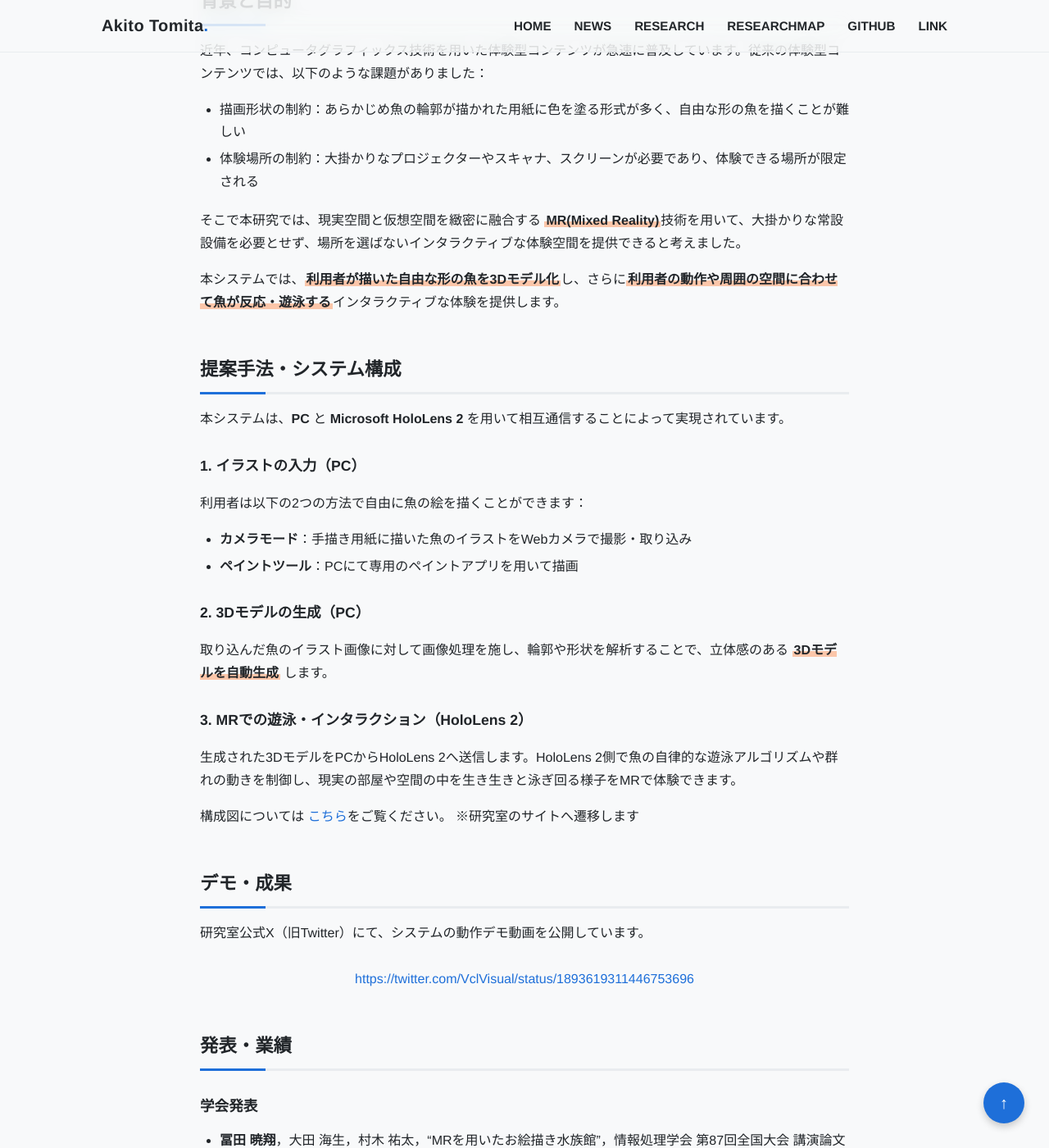
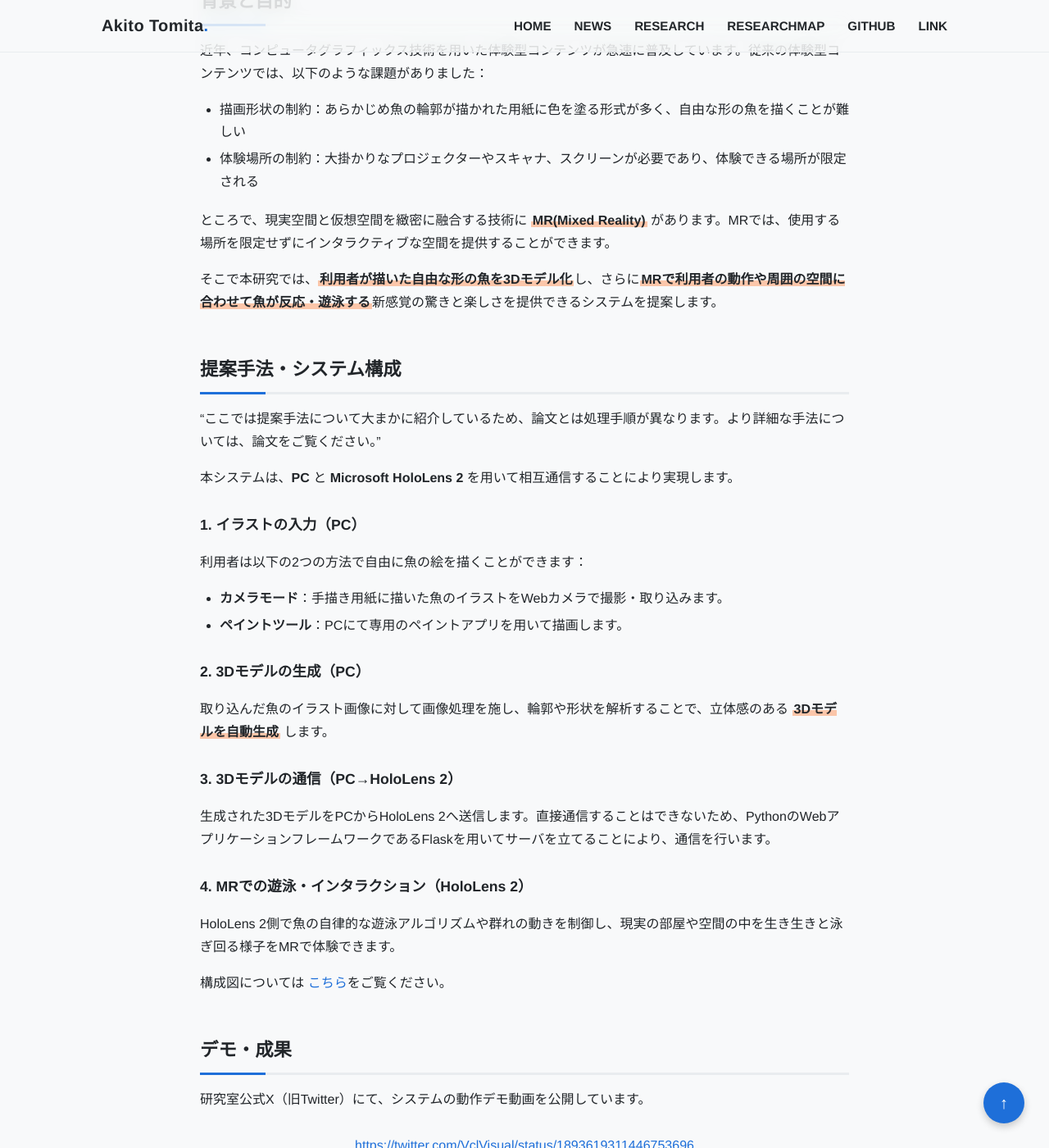
Before and after one commit to TomitaAkito/TomitaAkito.github.io, a Jekyll site: the page built from _research/mr-aquarium.md, in a window 1280 px wide and 1400 px high, scrolled down 1608 px. Shown: the whole window at 82% size. Built offline with Jekyll 4.4.1, drawn with Linux system fonts in a browser that asks for light colours; comment, search, counter and statistics services are not loaded; some of the changed text lies outside the part shown.

Commit message:
URLの短縮，MRおさかな：文面の一部変更

```diff
--- a/_research/mr-sketchaquarium.md
+++ b/_research/mr-aquarium.md
@@ -2,8 +2,8 @@
 title: "MRを用いたお絵描き水族館"
 published: true   # false->非公開
 hidden: false    # true->一覧・Homeから隠蔽
-title_en: "Sketch Aquarium using Mixed Reality"
-icon: /assets/img/research/mr-sketch/icon.png
+title_en: "Sketch Aquarium Using Mixed Reality"
+icon: /assets/img/research/mr-aquarium/icon.png
 color_from: "#1e6fd9"
 color_to: "#38bdf8"
 year: 2025
@@ -14,14 +14,14 @@ keywords: [MR, 複合現実, インタラクティブ, お絵描き]
 tags: [MR, インタラクティブ, お絵描き]
 summary: "利用者が描いた魚のイラストを3Dモデルに変換してMRで泳がせる、体験型システムの研究です。"
 links:
-  - label: "学会発表情報"
+  - label: "情報処理学会全国大会"
     url: "https://www.ipsj.or.jp/event/taikai/87/WEB/data/pdf/4S-04.html"
   - label: "情報学広場(論文)"
     url: "https://ipsj.ixsq.nii.ac.jp/records/2013829"
 ---
 
 <figure>
-  <img src="/assets/img/research/mr-sketch/abstract-img.png" alt="MRを用いたお絵描き水族館 システム概要">
+  <img src="/assets/img/research/mr-aquarium/abstract-img.png" alt="MRを用いたお絵描き水族館 システム概要">
   <figcaption>システム概要</figcaption>
 </figure>
 
@@ -38,27 +38,30 @@ MR（複合現実）技術を用いて、現実のさまざまな空間に利用
 - 描画形状の制約：あらかじめ魚の輪郭が描かれた用紙に色を塗る形式が多く、自由な形の魚を描くことが難しい
 - 体験場所の制約：大掛かりなプロジェクターやスキャナ、スクリーンが必要であり、体験できる場所が限定される
 
-そこで本研究では、現実空間と仮想空間を緻密に融合する <span class="marker">MR(Mixed Reality)</span>技術を用いて、大掛かりな常設設備を必要とせず、場所を選ばないインタラクティブな体験空間を提供できると考えました。
+ところで、現実空間と仮想空間を緻密に融合する技術に <span class="marker">MR(Mixed Reality)</span> があります。MRでは、使用する場所を限定せずにインタラクティブな空間を提供することができます。
 
-本システムでは、<span class="marker">利用者が描いた自由な形の魚を3Dモデル化</span>し、さらに<span class="marker">利用者の動作や周囲の空間に合わせて魚が反応・遊泳する</span>インタラクティブな体験を提供します。
+そこで本研究では、<span class="marker">利用者が描いた自由な形の魚を3Dモデル化</span>し、さらに<span class="marker">MRで利用者の動作や周囲の空間に合わせて魚が反応・遊泳する</span>新感覚の驚きと楽しさを提供できるシステムを提案します。
 
 ## 提案手法・システム構成
+"ここでは提案手法について大まかに紹介しているため、論文とは処理手順が異なります。より詳細な手法については、論文をご覧ください。"
 
-本システムは、**PC** と **Microsoft HoloLens 2** を用いて相互通信することによって実現されています。
+本システムは、**PC** と **Microsoft HoloLens 2** を用いて相互通信することにより実現します。
 
 ### 1. イラストの入力（PC）
 利用者は以下の2つの方法で自由に魚の絵を描くことができます：
-- **カメラモード**：手描き用紙に描いた魚のイラストをWebカメラで撮影・取り込み
-- **ペイントツール**：PCにて専用のペイントアプリを用いて描画
+- **カメラモード**：手描き用紙に描いた魚のイラストをWebカメラで撮影・取り込みます。
+- **ペイントツール**：PCにて専用のペイントアプリを用いて描画します。
 
 ### 2. 3Dモデルの生成（PC）
 取り込んだ魚のイラスト画像に対して画像処理を施し、輪郭や形状を解析することで、立体感のある <span class="marker">3Dモデルを自動生成</span> します。
 
-### 3. MRでの遊泳・インタラクション（HoloLens 2）
-生成された3DモデルをPCからHoloLens 2へ送信します。HoloLens 2側で魚の自律的な遊泳アルゴリズムや群れの動きを制御し、現実の部屋や空間の中を生き生きと泳ぎ回る様子をMRで体験できます。
+### 3. 3Dモデルの通信（PC→HoloLens 2）
+生成された3DモデルをPCからHoloLens 2へ送信します。直接通信することはできないため、PythonのWebアプリケーションフレームワークであるFlaskを用いてサーバを立てることにより、通信を行います。
+
+### 4. MRでの遊泳・インタラクション（HoloLens 2）
+HoloLens 2側で魚の自律的な遊泳アルゴリズムや群れの動きを制御し、現実の部屋や空間の中を生き生きと泳ぎ回る様子をMRで体験できます。
 
 構成図については <a href="https://vclabo.com/research/2024-12.pdf">こちら</a>をご覧ください。
-※研究室のサイトへ遷移します
 
 ## デモ・成果
 
@@ -70,9 +73,9 @@ MR（複合現実）技術を用いて、現実のさまざまな空間に利用
 ## 発表・業績
 
 ### 学会発表
-- **冨田 暁翔**，大田 海生，村木 祐太，“MRを用いたお絵描き水族館”，情報処理学会 第87回全国大会 講演論文集，Vol.2025，No.2，pp.463-464，(2025)．
+- **冨田 暁翔**，大田 海生，村木 祐太，"MRを用いたお絵描き水族館"，情報処理学会 第87回全国大会 講演論文集，Vol.2025，No.2，pp.463-464，(2025)．
 
 ### 受賞
 - **研究優秀賞**（大阪工業大学，2025年3月）
-- **金賞**（大阪工業大学 村木研究室・河合研究室・河北研究室 合同卒業研究最終発表会，2025年2月）
-- **金賞**（大阪工業大学 村木研究室・河合研究室・河北研究室 合同卒業研究中間発表会，2024年9月）
+- **金賞**（大阪工業大学 村木研・河合研・河北研 合同卒業研究最終発表会，2025年2月）
+- **金賞**（大阪工業大学 村木研・河合研・河北研 合同卒業研究中間発表会，2024年9月）
```
Also changed, not shown: _research/videoclips.md (renamed from _research/generatingvideoclips.md), assets/img/research/mr-aquarium/abstract-img.png (renamed from assets/img/research/mr-sketch/abstract-img.png), assets/img/research/mr-aquarium/icon.png (renamed from assets/img/research/mr-sketch/icon.png).
